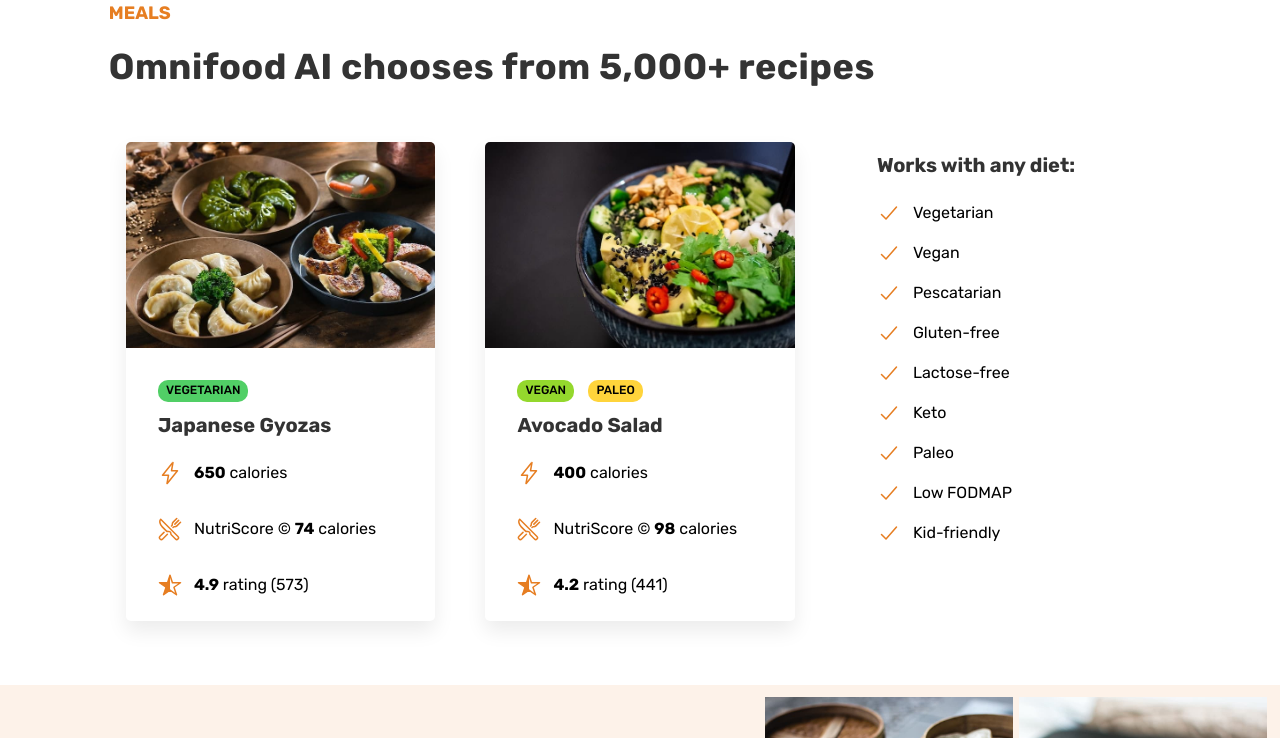
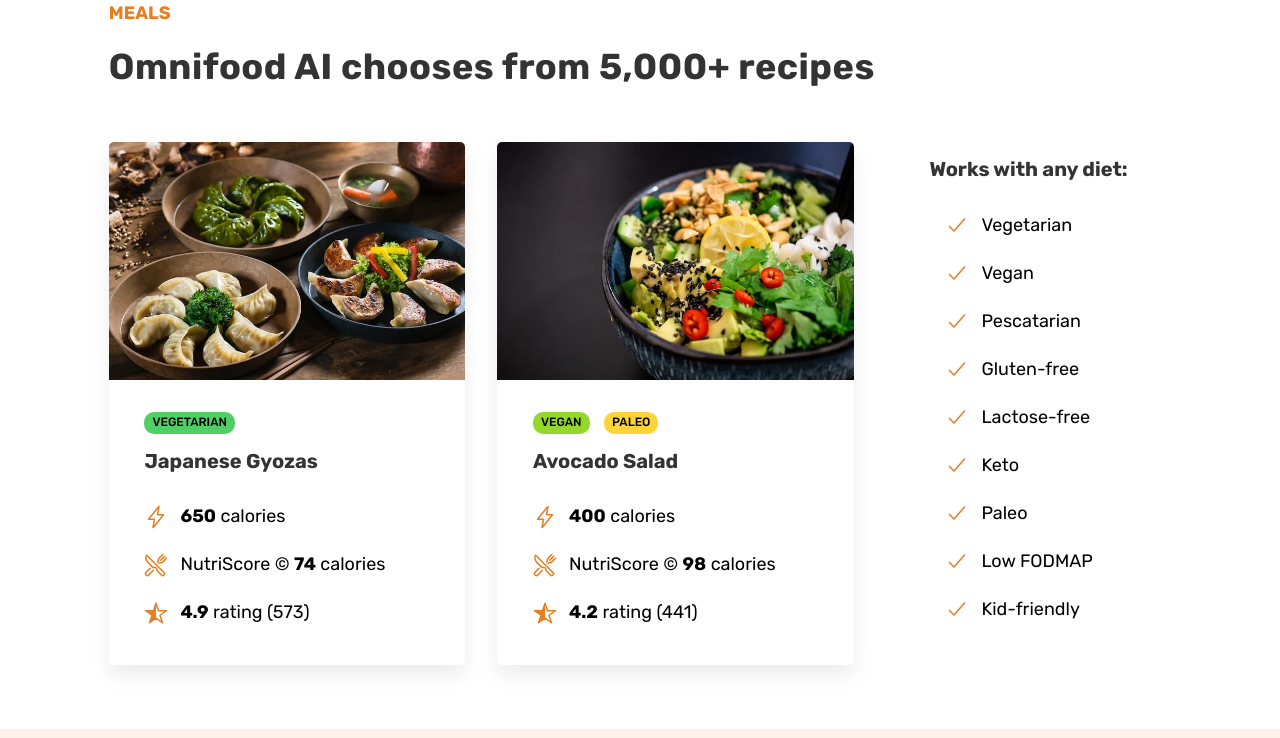
Before and after one commit to kostagrin/Omnifood-new-moblile-first, a website: page index.html in a window 1280 px wide. Shown: the part 2734-3472 px from the top of the page. Drawn offline with nearby package versions, Linux system fonts and the light colour scheme; files that its build step writes are made by us from their sources.

Commit message:
index.html, card.scss, meals.scss: -style cards for section meals

```diff
--- a/index.html
+++ b/index.html
@@ -7,14 +7,9 @@
   <meta name="viewport" content="width=device-width, initial-scale=1.0" />
   <link rel="stylesheet" href="css/normalize.css" />
   <link rel="stylesheet" href="css/main.css" />
-  <link rel="preconnect" href="https://fonts.gstatic.com" />
-  <link
-    href="https://fonts.googleapis.com/css2?family=Rubik:wght@400;500;600;700&display=swap"
-    rel="stylesheet"
-  />
-  <!-- <link
-    href="https://fonts.googleapis.com/css?family=Rubik:300,regular,500,600,700,800,900,300italic,italic,500italic,600italic,700italic,800italic,900italic"
-    rel="stylesheet" /> -->
+  <link rel="preconnect" href="https://fonts.googleapis.com">
+<link rel="preconnect" href="https://fonts.gstatic.com" crossorigin>
+<link href="https://fonts.googleapis.com/css2?family=Rubik:wght@400;500;600;700&display=swap" rel="stylesheet">
   <title>Omnifood starter</title>
 </head>
 
@@ -237,8 +232,8 @@
             Omnifood AI chooses from 5,000+ recipes
           </h2>
         </div>
-        <div class="flex-col meals__cards">
-          <div class="col meals__card-box-1">
+        <div class="meals__cards">
+          <div class="meals__card-box-1">
             <div class="card meals__card meals__card--1">
               <img src="img/meals/meal-1.jpg" class="meals__card-img" alt="meal-1">
               <div class="meals__card-body">
@@ -264,7 +259,7 @@
               </div>
             </div>
           </div>
-          <div class="col meals__card-box-2">
+          <div class="meals__card-box-2">
             <div class="card meals__card meals__card--2">
               <img src="img/meals/meal-2.jpg" class="meals__card-img" alt="meal-2">
               <div class="meals__card-body">
@@ -291,9 +286,9 @@
               </div>
             </div>
           </div>
-          <div class="col meals__card-box-3">
+          <div class="meals__card-box-3">
             <div class="card meals__card meals__card--3">
-              <h4 class="h4 meals__card-title">Works with any diet:</h4>
+              <h4 class="h4 meals__card-title meals__card-title--3">Works with any diet:</h4>
               <ul class="card__list card__list--meals-3 d-flex">
                 <li class="card__list-item">
                   <ion-icon class="card__list-icon" name="checkmark-outline">
--- a/scss/components/_card.scss
+++ b/scss/components/_card.scss
@@ -2,7 +2,7 @@
   // basic styles for all cards
   display: flex;
   flex-direction: column;
-
+  height: 100%;
   overflow: hidden;
   border-radius: 5px;
   -webkit-border-radius: 5px;
@@ -32,47 +32,48 @@
       color: var(--color-accent);
     }
 
-    &--meals-1,
-    &--meals-2,
-    &--meals-3 {
-    }
-
     &--meals-3 {
       gap: var(--s-16);
     }
-
-    &--cta {
-    }
   }
 
-  @media only screen and (min-width: 425px) {
-    width: 90%;
-    margin-left: auto;
-    margin-right: auto;
-    padding-left: 0;
-
-    &--3 {
-      width: -webkit-fit-content;
-      width: -moz-fit-content;
-      width: fit-content;
-    }
-  }
+  // @media only screen and (min-width: 425px) {
+  // }
 
   @media only screen and (min-width: 640px) {
-    &--3 {
-      width: 31vw;
+    &__list {
+      &--meals-3 {
+        padding-left: var(--s-16);
+      }
     }
   }
 
   @media only screen and (min-width: 768px) {
-    &--3 {
-      // width: 50vw;
+    &__list {
+      margin-top: var(--s-24);
     }
   }
 
   @media only screen and (min-width: 1024px) {
-    &--3 {
-      justify-content: center;
+    &__list {
+      margin-top: var(--s-32);
+
+      &--meals-3 {
+        gap: var(--s-24);
+      }
+    }
+  }
+
+  @media only screen and (min-width: 1200px) {
+    &__list {
+      &--meals-1,
+      &--meals-2 {
+        gap: var(--s-24);
+      }
+
+      &-item {
+        font-size: var(--fs-18);
+      }
     }
   }
 }
--- a/scss/sections/_meals.scss
+++ b/scss/sections/_meals.scss
@@ -2,6 +2,7 @@
   margin-top: var(--s-96);
 
   &__cards {
+    display: grid;
     gap: var(--s-48);
     margin-top: var(--s-48);
   }
@@ -20,7 +21,7 @@
 
     &-body {
       margin-top: var(--s-32);
-      padding: 0 var(--s-32);
+      padding: 0 10%;
     }
 
     &-tag {
@@ -52,8 +53,12 @@
       }
     }
 
-    &-title {
+    &-title:not(:last-child) {
       margin-top: var(--s-12);
+    }
+
+    &-title--3 {
+      text-align: center;
     }
   }
 
@@ -66,8 +71,14 @@
   }
 
   @media only screen and (min-width: 425px) {
+    &__card {
+      margin: auto 5%;
+      padding-left: 0;
+    }
+
     &__card-box-3 {
       display: flex;
+      justify-content: center;
     }
   }
 
@@ -75,83 +86,76 @@
     margin-top: var(--s-128);
 
     &__cards {
-      flex-direction: row;
-      flex-wrap: wrap;
+      grid-template-columns: repeat(2, 1fr);
+      gap: var(--s-32);
+    }
+
+    &__card {
+      padding-bottom: var(--s-24);
+    }
+
+    &__card-box {
+      // &-1,
+      // &-2,
+      // &-3 {
+      // }
+
+      &-3 {
+        grid-column: 1 / -1;
+        margin-top: var(--s-48);
+      }
+    }
+
+    &__card {
+      margin: auto;
+
+      &-title:not(:last-child) {
+        margin-top: var(--s-16);
+      }
+    }
+  }
+
+  @media only screen and (min-width: 768px) {
+    &__cards {
+      grid-template-columns: repeat(2, 1fr) 0.8fr;
       gap: var(--s-16);
     }
 
     &__card-box {
-      &-1,
-      &-2,
-      &-3 {
-        flex: 0;
-        width: 48%;
-      }
+      // &-1,
+      // &-2,
+      // &-3 {
+      // }
 
       &-3 {
-        margin-top: var(--s-48);
+        grid-column: 3;
+        margin-top: 0;
       }
     }
 
-    .card--3 {
-      &__title {
-        text-align: center;
-      }
-    }
-
-    &__list {
-      padding-left: var(--s-16);
-    }
-  }
-
-  @media only screen and (min-width: 768px) {
-    &__list {
-      padding-left: var(--s-32);
+    &__card {
+      padding-bottom: var(--s-16);
+      // padding-bottom: 0;
     }
   }
 
   @media only screen and (min-width: 1024px) {
     margin-top: var(--s-144);
-
-    &__cards {
-      flex-wrap: nowrap;
-      justify-content: space-between;
-    }
-
-    &__card-box {
-      &-1,
-      &-2,
-      &-3 {
-        flex: 1;
-        width: 30%;
-      }
-
-      &-3 {
-        margin-top: 0;
-        align-items: start;
-      }
-    }
-
-    &__list {
-      gap: var(--s-24);
-      &-item {
-        padding-left: var(--s-32);
-      }
-    }
   }
 
   @media only screen and (min-width: 1200px) {
     margin-top: var(--s-160);
 
-    &__list {
-      &-item {
-        padding-left: var(--s-64);
-        font-size: var(--fs-18);
-      }
+    &__cards {
+      gap: var(--s-32);
     }
   }
 
   @media only screen and (min-width: 1440px) {
+    &__cards {
+      margin-top: var(--s-64);
+      gap: var(--s-96);
+    }
     &__list {
       gap: var(--s-32);
 
```
